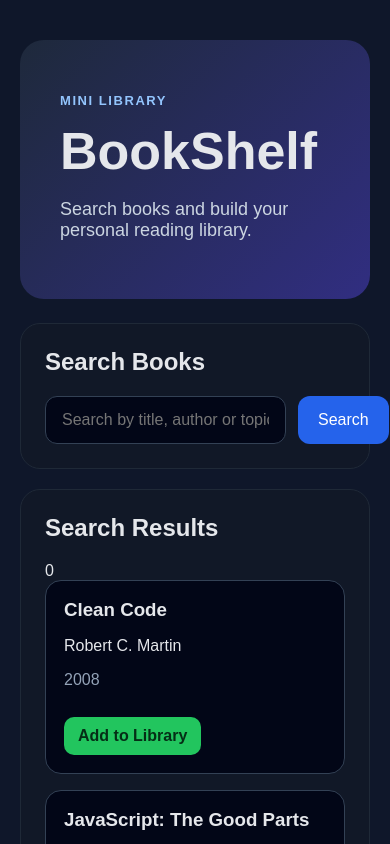
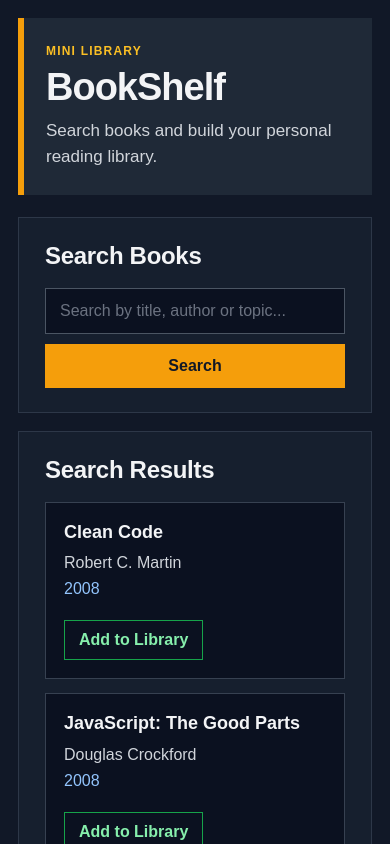
Before and after one commit to ka1nyy/bookshelf, a React app in the folder frontend/: page / in a window 390 px wide. Both pictures are taken after typing "Sample" into the empty fields and a click on the button "Search". Shown: the top 844 px of the page. Built offline with nearby package versions, Linux system fonts and the light colour scheme; the HTML template or start-up script is replaced by a standard one.

Commit message:
frontend: fixing ui

```diff
--- a/frontend/src/components/SearchResults.jsx
+++ b/frontend/src/components/SearchResults.jsx
@@ -8,7 +8,7 @@ function SearchResults({ books, loading, error }) {
       {loading && <p className="muted">Loading books...</p>}
       {error && <p className="error">{error}</p>}
 
-      {!loading && !error && books.length === 0 & (
+      {!loading && !error && books.length === 0 && (
         <p className="muted">Search results will appear here.</p>
       )}
 
--- a/frontend/src/index.css
+++ b/frontend/src/index.css
@@ -4,9 +4,9 @@
 
 body {
   margin: 0;
-  font-family: Arial, sans-serif;
-  background: #0f172a;
-  color: #e5e7eb;
+  font-family: Arial, Helvetica, sans-serif;
+  background: #111827;
+  color: #f3f4f6;
 }
 
 button,
@@ -14,113 +14,182 @@ input {
   font: inherit;
 }
 
-.app {
-  width: min(1120px, 100%);
-  margin: 0 auto;
-  min-height: 100vh;
-  padding: 40px 20px;
+button {
+  cursor: pointer;
 }
 
+.app {
+  width: 100%;
+  min-height: 100vh;
+  padding: 28px 48px;
+}
+
+/* Header */
+
 .hero {
-  padding: 40px;
-  border-radius: 24px;
-  background: linear-gradient(135deg, #1e293b, #312e81);
-  margin-bottom: 24px;
+  width: 100%;
+  padding: 32px 36px;
+  margin-bottom: 22px;
+  background: #1f2937;
+  border-left: 6px solid #f59e0b;
 }
 
 .eyebrow {
-  color: #93c5fd;
+  margin: 0 0 10px;
+  color: #fbbf24;
   text-transform: uppercase;
-  letter-spacing: 0.12em;
-  font-size: 13px;
+  letter-spacing: 0.1em;
+  font-size: 12px;
   font-weight: 700;
 }
 
 .hero h1 {
-  margin: 8px 0;
-  font-size: 52px;
+  margin: 0 0 12px;
+  font-size: 48px;
+  line-height: 1;
+  letter-spacing: -1px;
 }
 
 .hero-text {
-  max-width: 620px;
-  color: #cbd5e1;
-  font-size: 18px;
+  max-width: 760px;
+  margin: 0;
+  color: #d1d5db;
+  font-size: 17px;
+  line-height: 1.5;
 }
 
+/* Sections */
+
 .panel {
-  background: #111827;
-  border: 1px solid #1f2937;
-  border-radius: 20px;
-  padding: 24px;
-  margin-bottom: 20px;
+  width: 100%;
+  padding: 24px 26px;
+  margin-bottom: 18px;
+  background: #161f2e;
+  border: 1px solid #2d3748;
 }
 
 .panel h2 {
-  margin-top: 0;
+  margin: 0 0 18px;
+  font-size: 24px;
+  letter-spacing: -0.3px;
 }
+
+.muted {
+  color: #9ca3af;
+}
+
+/* Search form */
 
 .search-form {
   display: flex;
-  gap: 12px;
+  gap: 10px;
+  width: 100%;
 }
 
 .search-form input {
   flex: 1;
-  padding: 14px 16px;
-  border-radius: 12px;
-  border: 1px solid #334155;
-  background: #020617;
-  color: #e5e7eb;
+  min-width: 0;
+  padding: 13px 14px;
+  border: 1px solid #4b5563;
+  background: #0b1120;
+  color: #f9fafb;
+  outline: none;
+}
+
+.search-form input:focus {
+  border-color: #f59e0b;
+}
+
+.search-form input::placeholder {
+  color: #6b7280;
 }
 
 .search-form button {
   border: 0;
-  border-radius: 12px;
-  padding: 14px 20px;
-  background: #2563eb;
-  color: white;
-  cursor: pointer;
+  padding: 13px 22px;
+  background: #f59e0b;
+  color: #111827;
+  font-weight: 700;
 }
 
 .search-form button:hover {
-  background: #1d4ed8;
+  background: #d97706;
 }
 
-.muted {
-  color: #94a3b8;
-}
+/* Search results */
 
 .book-grid {
   display: grid;
-  grid-template-columns: repeat(auto-fit, minmax(210px, 1fr));
-  gap: 16px;
+  grid-template-columns: repeat(auto-fill, minmax(230px, 1fr));
+  gap: 14px;
 }
 
 .book-card {
+  min-height: 150px;
   padding: 18px;
-  border: 1px solid #334155;
-  border-radius: 16px;
-  background: #020617;
+  background: #0b1120;
+  border: 1px solid #374151;
 }
 
 .book-card h3 {
-  margin: 0 0 8px;
+  margin: 0 0 10px;
+  font-size: 18px;
+  line-height: 1.3;
+}
+
+.book-card p {
+  margin: 8px 0;
+  color: #d1d5db;
+}
+
+.book-card .muted {
+  color: #93c5fd;
 }
 
 .book-card button {
-  margin-top: 12px;
-  border: 0;
-  border-radius: 10px;
+  margin-top: 14px;
+  border: 1px solid #16a34a;
   padding: 10px 14px;
-  background: #22c55e;
-  color: #052e16;
+  background: transparent;
+  color: #86efac;
   font-weight: 700;
-  cursor: pointer;
 }
+
+.book-card button:hover {
+  background: #14532d;
+  color: #dcfce7;
+}
+
+/* Error */
 
 .error {
   padding: 12px 14px;
-  border-radius: 12px;
-  background: #7f1d1d;
+  margin-bottom: 14px;
+  background: #3f1d1d;
+  border-left: 4px solid #ef4444;
   color: #fecaca;
 }
+
+/* Mobile */
+
+@media (max-width: 768px) {
+  .app {
+    padding: 18px;
+  }
+
+  .hero {
+    padding: 26px 22px;
+  }
+
+  .hero h1 {
+    font-size: 38px;
+  }
+
+  .search-form {
+    flex-direction: column;
+  }
+
+  .search-form button {
+    width: 100%;
+  }
+}
```
